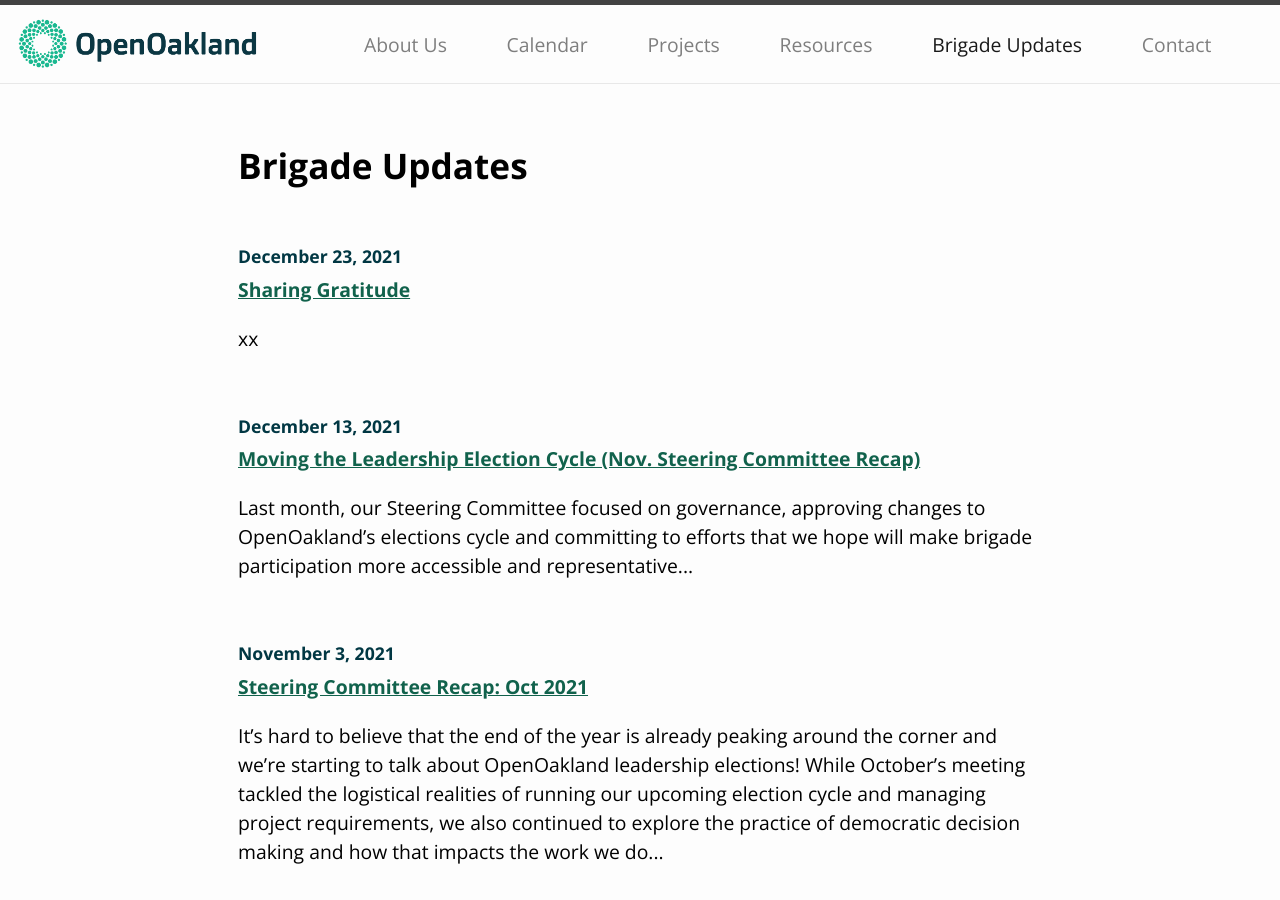
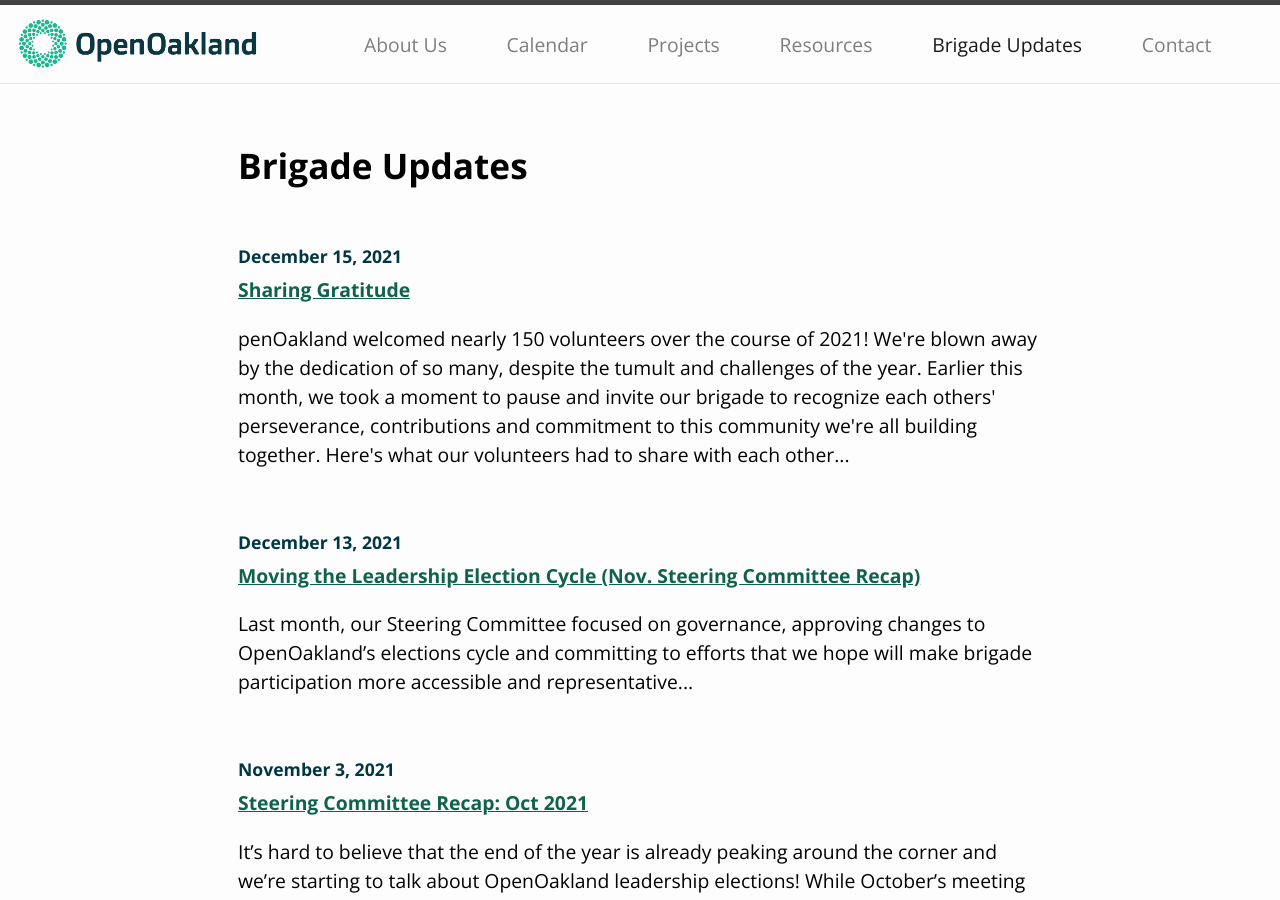
Before and after one commit to openoakland/openoakland.org, a Jekyll site: the page built from src/updates.md, in a window 1280 px wide and 900 px high. Built offline with Jekyll 4.4.1, drawn with Linux system fonts in a browser that asks for light colours; nearby versions of some CDN libraries.

Commit message:
Create post skeleton and gratitude include

```diff
--- /dev/null
+++ b/src/_data/2021-gratitude.yml
@@ -0,0 +1,4 @@
+-
+ recipient: xx
+ shout-out: '"This is a test"'
+-
--- a/src/_posts/2021-12-23-gratitude.md
+++ b/src/_posts/2021-12-23-gratitude.md
@@ -2,9 +2,13 @@
 title: "Sharing Gratitude"
 author: OpenOakland
 layout: post
-date: 2021-12-23 00:00:00 -0800
+date: 2021-12-15 00:00:00 -0800
 permalink: updates/:title/
-post-excerpt: "xx"
+post-excerpt: "penOakland welcomed nearly 150 volunteers over the course of 2021! We're blown away by the dedication of so many, despite the tumult and challenges of the year. Earlier this month, we took a moment to pause and invite our brigade to recognize each others' perseverance, contributions and commitment to this community we're all building together. Here's what our volunteers had to share with each other..."
 ---
 
-We
+OpenOakland welcomed nearly 150 volunteers over the course of 2021! We're blown away by the dedication of so many, despite the tumult and challenges of the year. Earlier this month, we took a moment to pause and invite our brigade to recognize each others' perseverance, contributions and commitment to this community we're all building together. Here's what our volunteers had to share with each other.
+
+## Gratitude
+
+{% include 2021-gratitude-gallery.html %}
```
Also changed, not shown: src/_includes/one-offs/2021-gratitude-gallery.html (added, +19 -0 lines).
